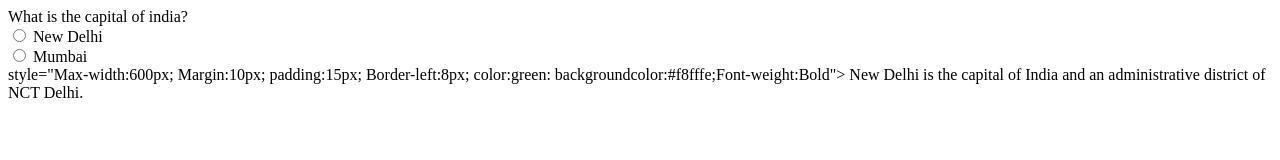
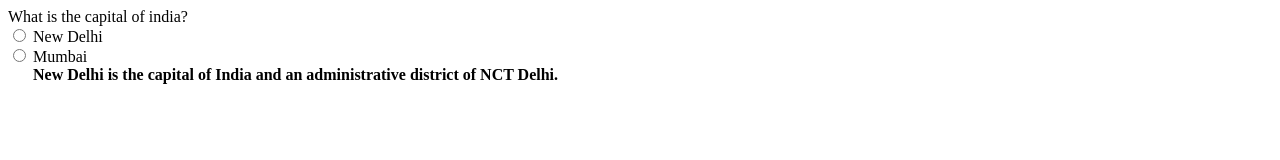
Before and after one commit to acciojob/trivia-Srikanth-235, a website: page main.html in a window 1280 px wide. Drawn offline with Linux system fonts and the light colour scheme.

Commit message:
created a submission

```diff
--- a/main.html
+++ b/main.html
@@ -12,7 +12,7 @@
 	<label>New Delhi</label><br>
 	<input type="radio" name="capital" value='Mumbai'>
 	<label>Mumbai</label><br>
-	<blackquote><span>style="Max-width:600px; Margin:10px; padding:15px; Border-left:8px; color:green: backgroundcolor:#f8fffe;Font-weight:Bold">
+	<blackquote><span style="Max-width:600px; Margin:10px; padding:15px; Border-left:8px; color:green: backgroundcolor:#f8fffe;Font-weight:Bold">
 		New Delhi is the capital of India and an administrative district of NCT Delhi.</span>
 		</blockquote>
 
```
